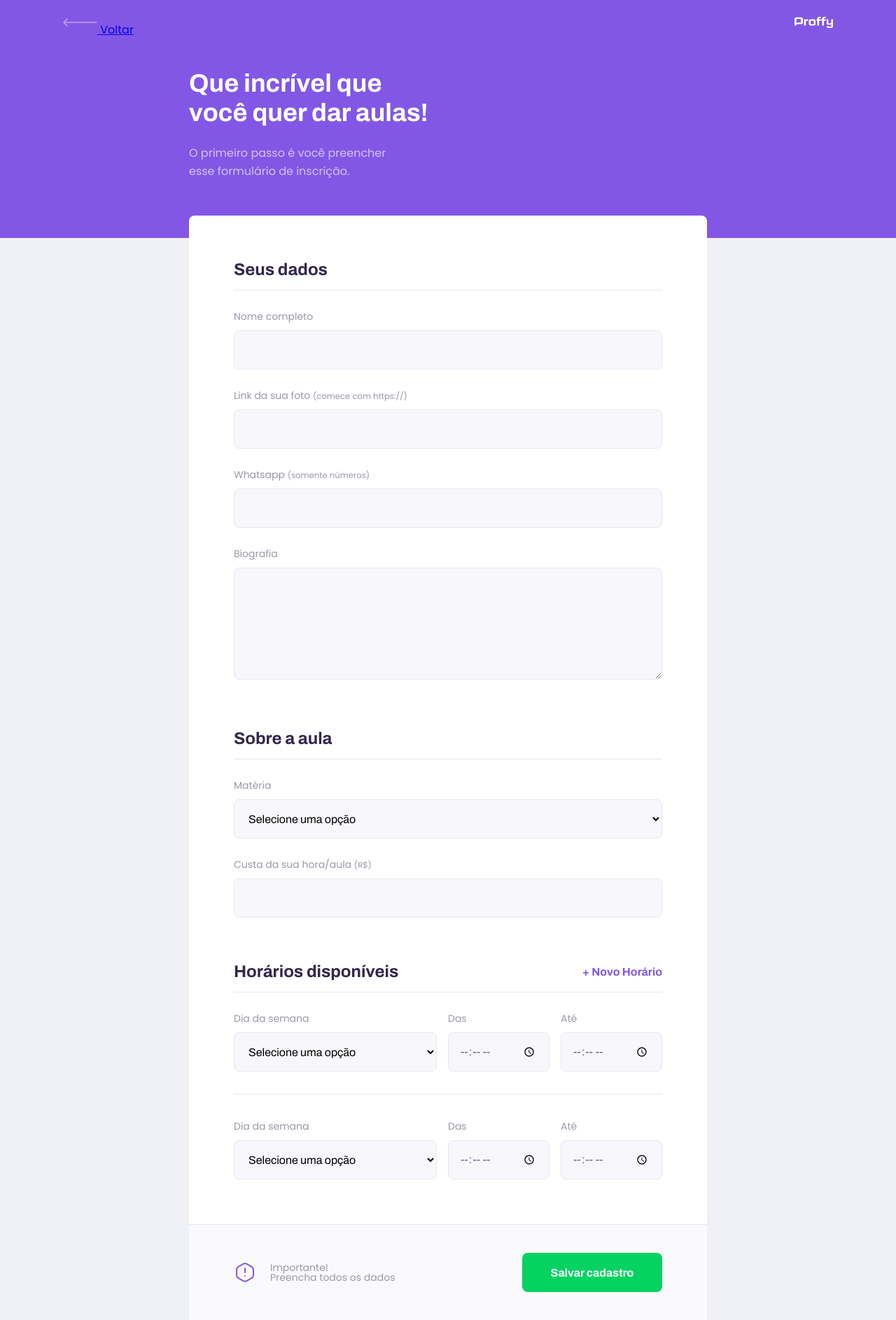
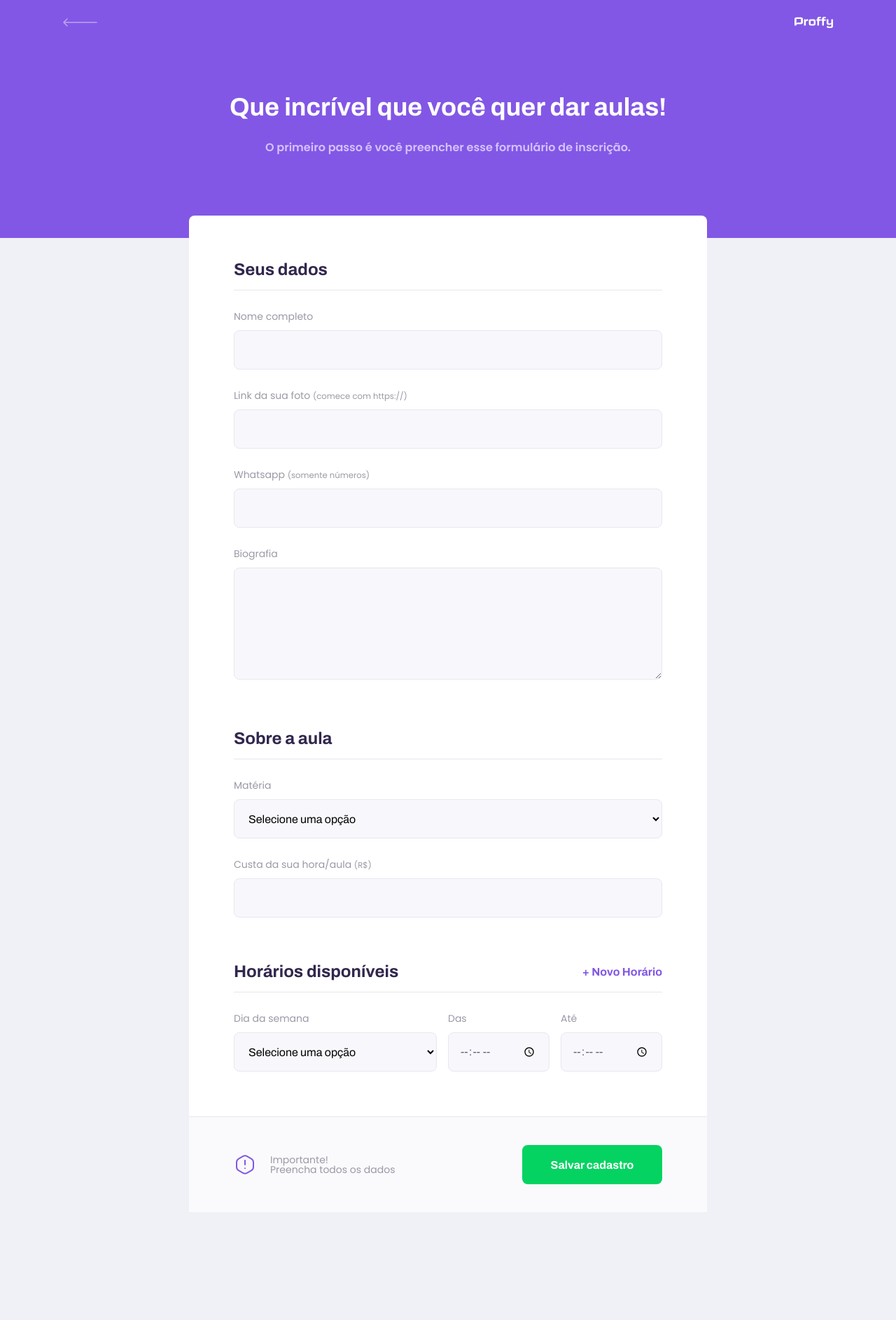
Before and after one commit to carlosribe/proffy, a plain HTML site: page give-classes.html in a window 1280 px wide. Shown: the whole page at 70% size. After the commit the page ends 1732 px from the top, so only its background shows below. Drawn offline with Linux system fonts and the light colour scheme.

Commit message:
add js file

```diff
--- a/give-classes.html
+++ b/give-classes.html
@@ -6,6 +6,7 @@
     <meta name="viewport" content="width=device-width, initial-scale=1.0">
     <meta name= "theme-color" content="#8257E5">
     <title>Proffy</title>
+
     <link rel="shortcut icon" href="/images/favicon.png" type="image/png" >
 
     <link rel="stylesheet" href="/styles/main.css">
@@ -15,6 +16,8 @@
 
     <link href="https://fonts.googleapis.com/css2?family=Archivo:wght@400;700&amp;family=Poppins:wght@400;600&amp;display=swap" rel="stylesheet">
 
+    <script src="/scripts/addField.js" defer></script>
+
 </head>
 <body id="page-give-classes">
     <div id="container">
@@ -22,13 +25,13 @@
             <div class="top-bar-container">
                 <a href="/">
                 <img src="/images/icons/back.svg" alt="Voltar">
-                Voltar
+
                 </a>
                 <img src="/images/logo.svg" alt="Proffy">
             </div>
             <div class="header-content">
-                <strong>Que incrível que você quer dar aulas!</strong>
-                <p>O primeiro passo é você preencher esse formulário de inscrição.</p>
+                <h1>Que incrível que você quer dar aulas!</h1>
+                <h2>O primeiro passo é você preencher esse formulário de inscrição.</h2>
 
             </div>
         </header>
@@ -82,7 +85,7 @@
                </fieldset>
                <fieldset id="schedule-items">
                    <legend>Horários disponíveis
-                       <button id="add-time">+ Novo Horário</button>
+                       <button type="button" id="add-time">+ Novo Horário</button>
                    </legend>
 
                    <div class="schedule-item">
@@ -110,31 +113,6 @@
                          </div>
                    </div>
 
-                   <div class="schedule-item">
-                    <div class="select-block">
-                        <label for="weekday">Dia da semana</label>
-                        <select name="weekday" id="weekday">
-                            <option value="">Selecione uma opção</option>
-                            <option value="0">Domingo</option>
-                            <option value="1">Segunda-feira</option>
-                            <option value="2">Terça-feira</option>
-                            <option value="3">Quarta-feira</option>
-                            <option value="4">Quinta-feira</option>
-                            <option value="5">Sexta-feira</option>
-                            <option value="6">Sábado</option>
-                        </select>
-                    </div>
-
-                    <div class="input-block">
-                       <label for="time_from">Das</label>
-                       <input type="time" name="time_from[]" required>
-                    </div>
-                    <div class="input-block">
-                        <label for="time_to">Até</label>
-                        <input type="time" name="time_to[]" required>
-                     </div>
-                    </div>
-
                </fieldset>
            </form>
            <footer>
@@ -146,5 +124,6 @@
            </footer>
         </main>
     </div>
+
 </body>
 </html>
--- /dev/null
+++ b/scripts/addField.js
@@ -0,0 +1,22 @@
+//Procurar o botão
+document.querySelector("#add-time")
+// Quando clicar no botao
+.addEventListener("click", cloneField)
+
+// Executar uma açao
+function cloneField(){
+    // Duplicar os campos
+    const newFieldContainer = document.querySelector(".schedule-item").cloneNode(true)
+
+    //pegar os campos
+    const fields = newFieldContainer.querySelectorAll("input")
+
+    // para cada campo, limpar
+    fields.forEach(function(field) {
+        //pega o field do momento e limpa ele
+        field.value = ""
+    })
+
+    // Colocar na pagina
+    document.querySelector("#schedule-items").appendChild(newFieldContainer)
+}
--- a/styles/partials/header.css
+++ b/styles/partials/header.css
@@ -32,18 +32,26 @@
     position: relative;
 }
 
-.page-header .header-content strong {
+.page-header .header-content h1 {
     font: 700 3.6rem Archivo;
     line-height: 4.2rem;
     color: var(--color-title-in-primary);
+
+    display: flex;
+    align-items: center;
+    justify-content: center;
 }
 
-.page-header .header-content  p {
-    max-width: 30rem;
+.page-header .header-content  h2{
     font-size: 1.6rem;
     line-height: 2.6rem;
     color: var(--color-text-in-primary);
     margin-top: 2.4rem;
+
+    display: flex;
+    align-items: center;
+    justify-content: center;
+
 }
 
 @media (min-width:700px) {
```
Also changed, not shown: study.html (+1 -2 lines), styles/partials/page-landing.css (+10 -2 lines).
